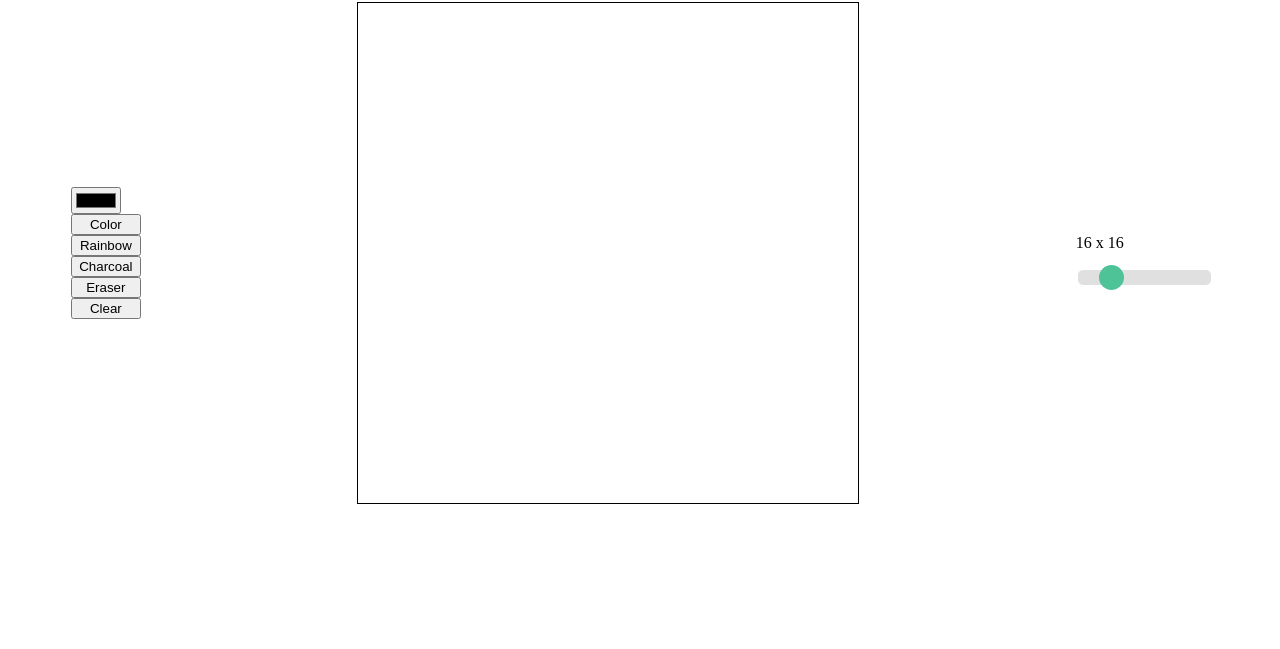
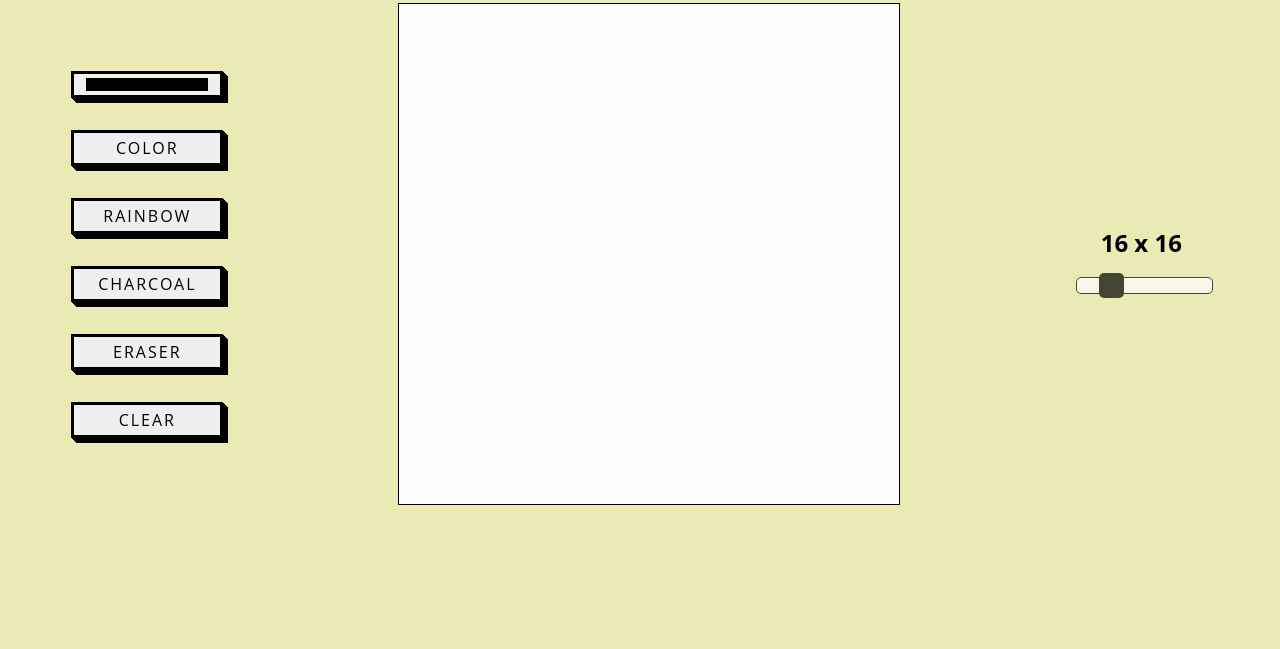
Before and after one commit to Zclark0224/Etch-a-Sketch, a plain HTML site: page index.html in a window 1280 px wide. Shown: the part 151-800 px from the top of the page. Drawn offline with Linux system fonts and the light colour scheme.

Commit message:
Finalize style and submit

```diff
--- a/index.html
+++ b/index.html
@@ -4,7 +4,7 @@
     <meta charset="UTF-8">
     <meta http-equiv="X-UA-Compatible" content="IE=edge">
     <meta name="viewport" content="width=device-width, initial-scale=1.0">
-    <title>Document</title>
+    <title>Etch-a-Sketch</title>
     <link rel='stylesheet' href='style.css'>
 </head>
 <body>
--- a/style.css
+++ b/style.css
@@ -1,7 +1,13 @@
 :root {
   --grid-columns: 1;
   --grid-rows: 1;
+
 }
+body {
+  background-color: #E9EAB4;
+  font-family: "Open Sans", sans-serif;
+}
+
 .content {
   display: flex;
   justify-content: space-between;
@@ -14,11 +20,11 @@
   border: 1px solid #000;
   height: 500px;
   width: 500px;
+  background-color: #FEFEFE;
 }
 
 .cell {
   padding: 1em;
-    /*border: 1px solid #ddd;*/
   text-align: center;
 }
 
@@ -26,21 +32,77 @@
   display: flex;
   justify-content: center;
   font-size: 100px;
-    padding-bottom: 30px;
+  padding-bottom: 10px;
+}
+
+button, input[type="color"] {
+  width: 100%;
+  margin: 1em;
+}
+
+button, input[type="color"]{
+  font-family: "Open Sans", sans-serif;
+  font-size: 16px;
+  letter-spacing: 2px;
+  text-decoration: none;
+  text-transform: uppercase;
+  color: #000;
+  cursor: pointer;
+  border: 3px solid;
+  padding: 0.25em 0.5em;
+  box-shadow: 1px 1px 0px 0px, 2px 2px 0px 0px, 3px 3px 0px 0px, 4px 4px 0px 0px, 5px 5px 0px 0px;
+  position: relative;
+  user-select: none;
+  -webkit-user-select: none;
+  touch-action: manipulation;
+}
+
+button:active, input[type='color']:active {
+  box-shadow: 0px 0px 0px 0px;
+  top: 5px;
+  left: 5px;
+}
+
+@media (min-width: 768px) {
+  .button, input[type='color'] {
+    padding: 0.25em 0.75em;
+  }
 }
 
 .controlPanel {
   display: flex;
   flex-direction: column;
   padding-left: 5%;
+  justify-content: center;
+  align-items: center;
+}
+
+.input[type="color"]{
+  -webkit-appearance: none;
+  width: 32px;
+  height: 32px;
+  border: none;
+}
+
+input[type="color"]::-webkit-color-swatch-wrapper {
+	padding: 0;
+}
+
+input[type="color"]::-webkit-color-swatch {
+	border: none;
 }
 
 .sizeSelector {
   padding-right: 5%;
+  display: flex;
+  flex-direction: column;
+  justify-content: center;
+  align-items: center;
 }
 
-.sliderContainer {
-  width: 100%;
+#sizeDisplay {
+  font-size: x-large;
+  font-weight: bold;
 }
 
 .slider {
@@ -49,7 +111,8 @@
   width: 100%;
   height: 15px;
   border-radius: 5px;
-  background: #d3d3d3;
+  border: 1px solid #000000;
+  background: #FEFEFE;
   outline: none;
   opacity: 0.7;
   -webkit-transition: 0.2s;
@@ -65,7 +128,7 @@
   appearance: none;
   width: 25px;
   height: 25px;
-  border-radius: 50%;
-  background: #04AA6D;
+  border-radius: 5px;
+  background: #000000;
   cursor: pointer;
 }
```
Lines whose indentation alone changed are shown as unchanged.
